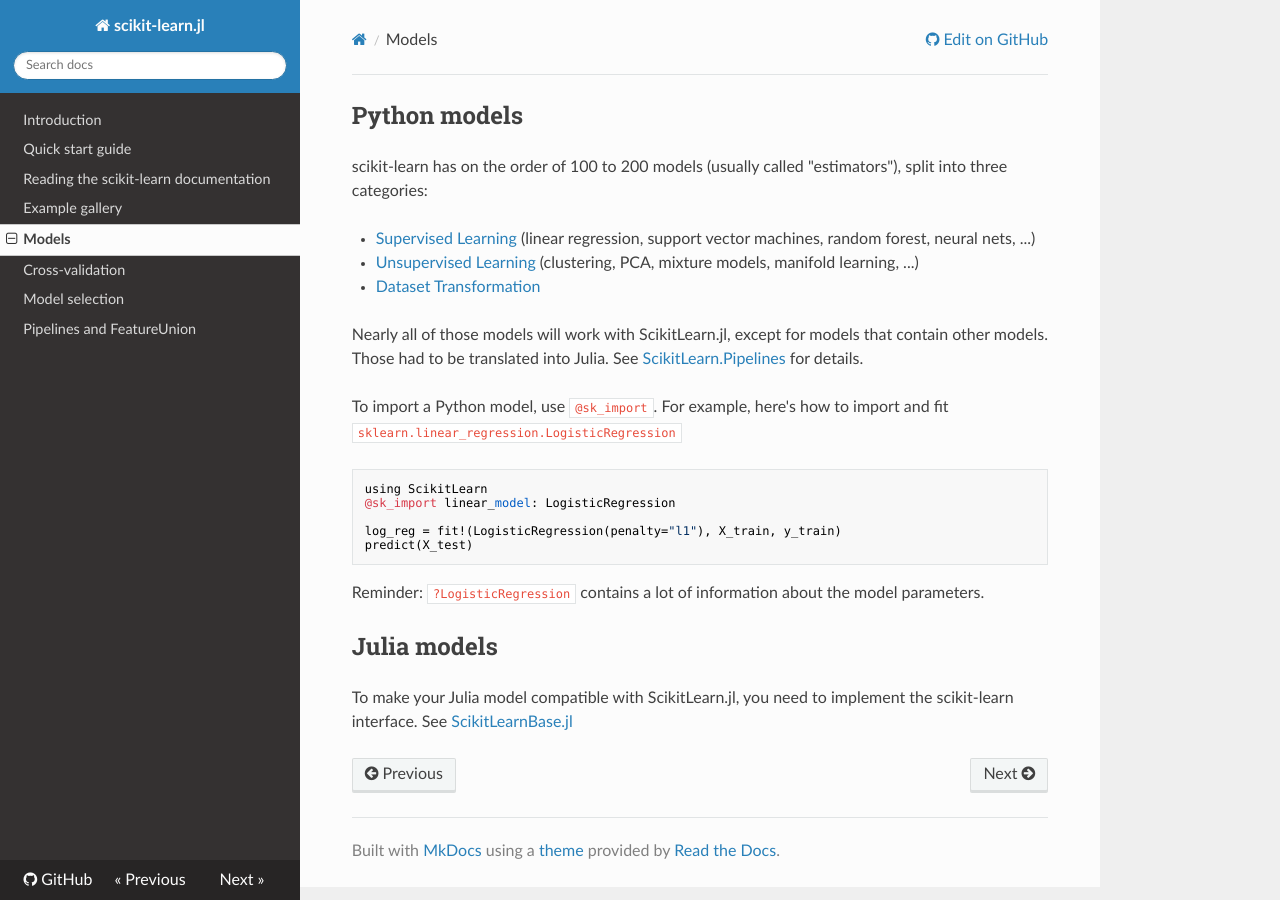
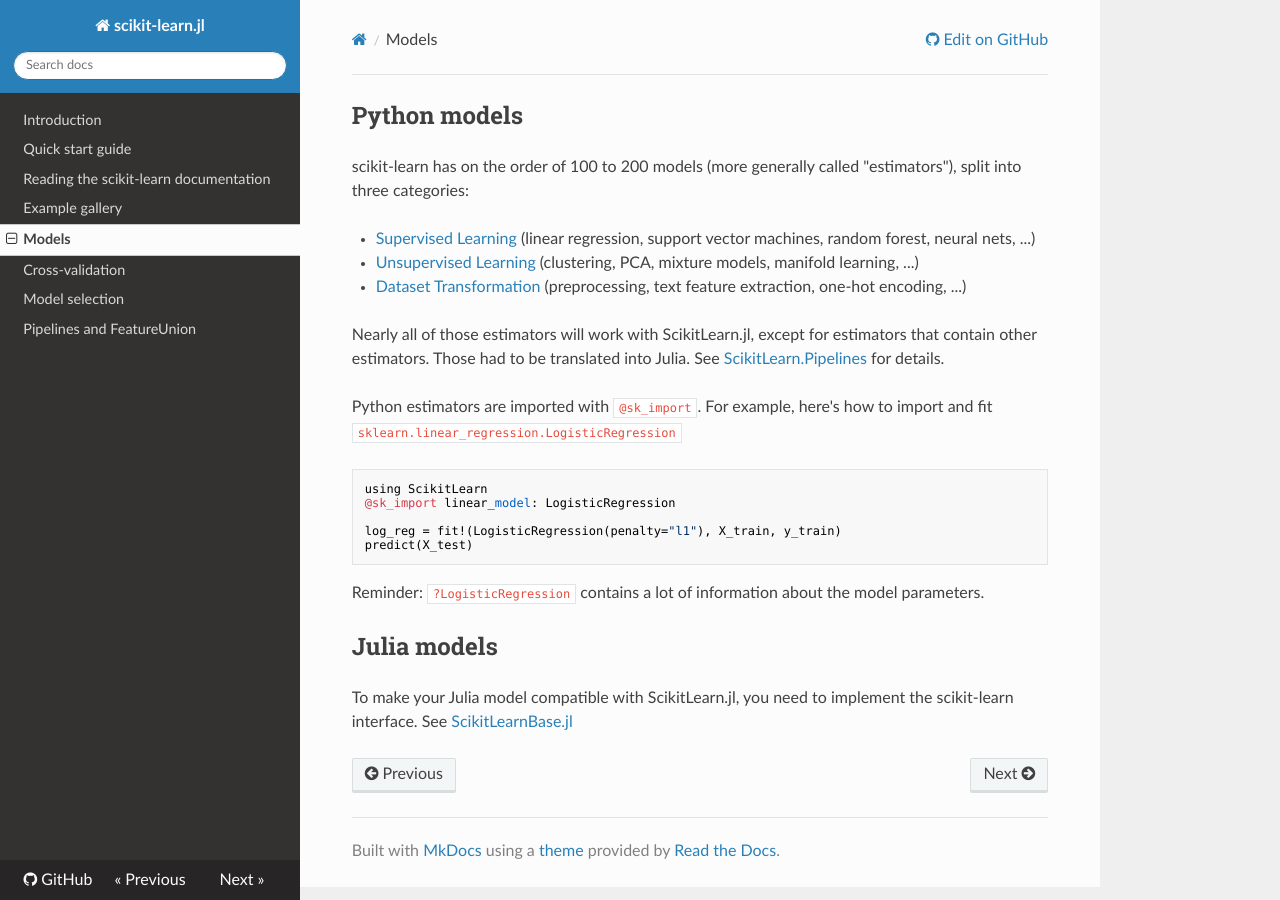
Before and after one commit to cstjean/ScikitLearn.jl, an MkDocs documentation site: the page built from docs/models.md, in a window 1280 px wide. Built offline with MkDocs 1.6.1, drawn with Linux system fonts in a browser that asks for light colours; nearby versions of some CDN libraries; old or Windows-style settings are respelled for this version of MkDocs.

Commit message:
Updated doc text

````diff
--- a/docs/models.md
+++ b/docs/models.md
@@ -1,18 +1,18 @@
 Python models
 -----
 
-scikit-learn has on the order of 100 to 200 models (usually called
+scikit-learn has on the order of 100 to 200 models (more generally called
 "estimators"), split into three categories:
 
 - [Supervised Learning](http://scikit-learn.org/stable/supervised_learning.html) (linear regression, support vector machines, random forest, neural nets, ...)
 - [Unsupervised Learning](http://scikit-learn.org/stable/unsupervised_learning.html) (clustering, PCA, mixture models, manifold learning, ...)
-- [Dataset Transformation](http://scikit-learn.org/stable/data_transforms.html)
+- [Dataset Transformation](http://scikit-learn.org/stable/data_transforms.html) (preprocessing, text feature extraction, one-hot encoding, ...)
 
-Nearly all of those models will work with ScikitLearn.jl,
-except for models that contain other models. Those had to be translated
+Nearly all of those estimators will work with ScikitLearn.jl,
+except for estimators that contain other estimators. Those had to be translated
 into Julia. See [ScikitLearn.Pipelines](pipelines.md) for details.
 
-To import a Python model, use `@sk_import`. For example, here's how to import
+Python estimators are imported with `@sk_import`. For example, here's how to import
 and fit `sklearn.linear_regression.LogisticRegression`
 
 ```
````
Also changed, not shown: 3 other files.
